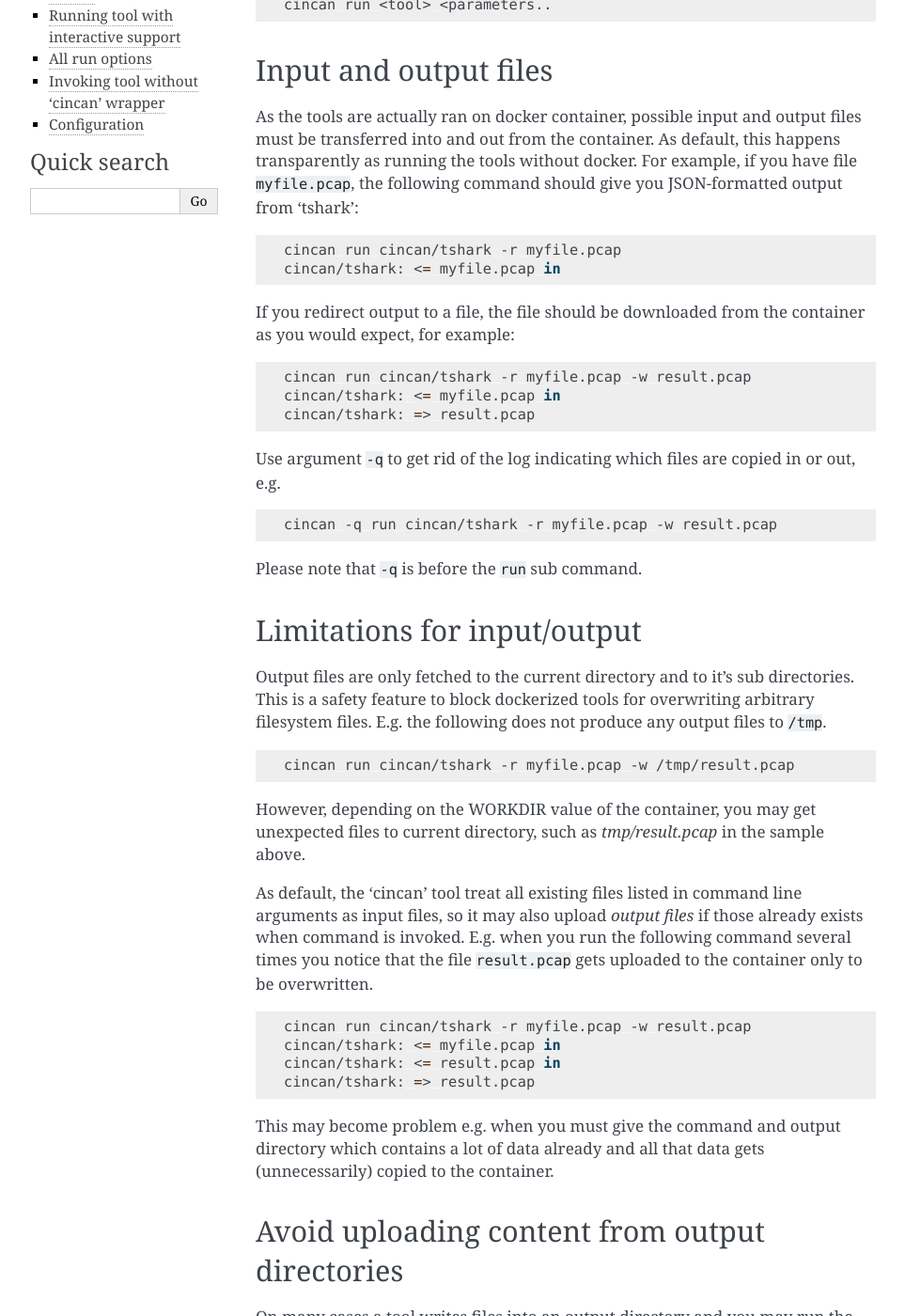
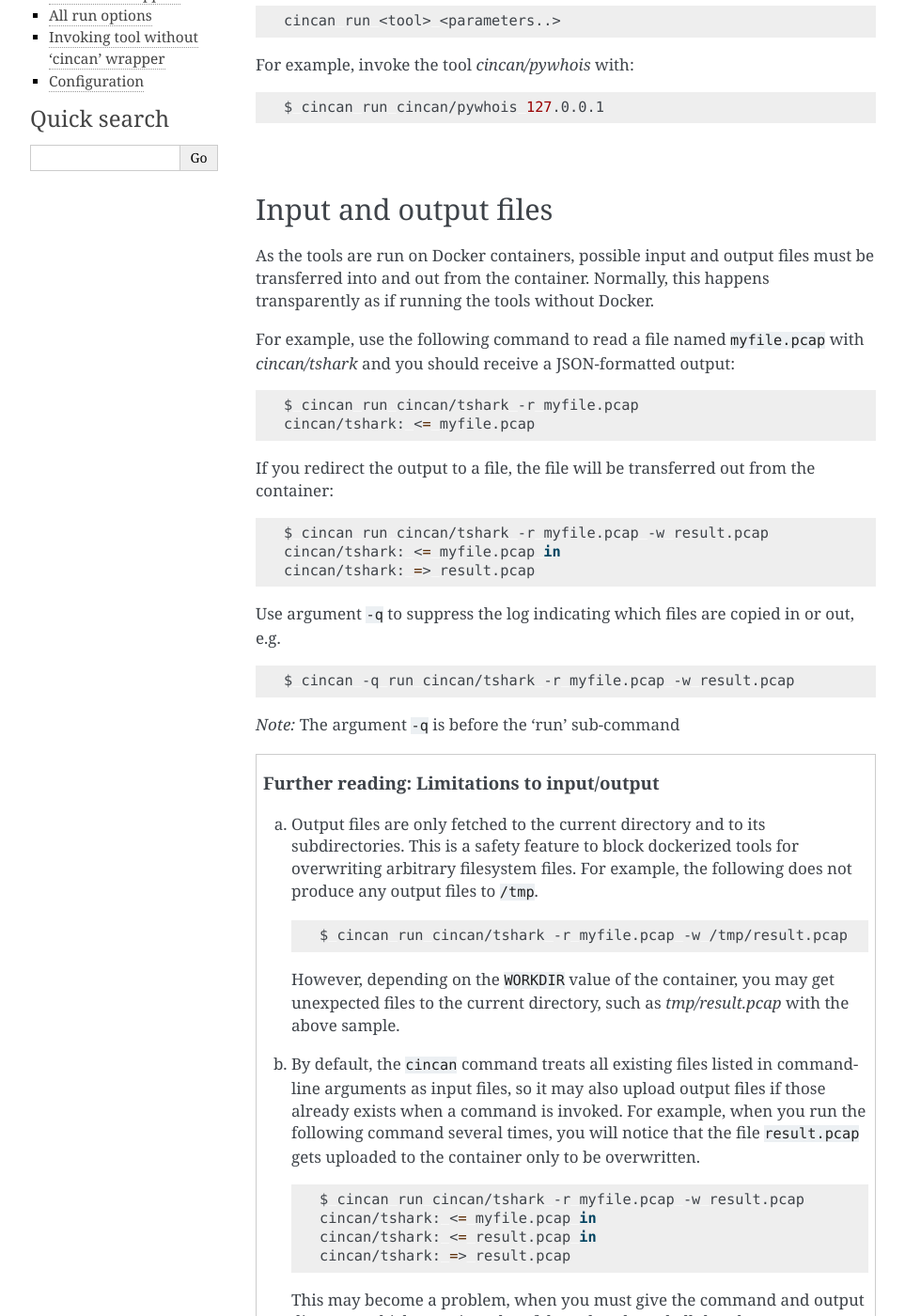
Before and after one commit to cincanproject/cincan-command, a Sphinx documentation site: the page built from docs/advanced_usage.rst, in a window 1280 px wide and 1400 px high, scrolled down 673 px. Shown: the whole window at 94% size, without its empty margins (148-1111 px from the left). Built offline with Sphinx 7.4.7, drawn with Linux system fonts in a browser that asks for light colours; some of the changed text lies outside the part shown.

Commit message:
Some Advanced Usage tweaking

```diff
--- a/docs/advanced_usage.rst
+++ b/docs/advanced_usage.rst
@@ -15,79 +15,71 @@
 
 A tool can be invoked with cincan using 'run' sub-command like this:
 
+A specific `tool <https://gitlab.com/CinCan/tools>`_ can be invoked with 'run' sub-command like this:
 
 .. code-block:: shell
 
-   cincan run <tool> <parameters..
+   cincan run <tool> <parameters..>
+
+For example, invoke the tool *cincan/pywhois* with:
+
+.. code-block:: shell
+
+   $ cincan run cincan/pywhois 127.0.0.1
+
+|
 
 ----------------------
 Input and output files
 ----------------------
 
-As the tools are actually ran on docker container,
-possible input and output files must be
-transferred into and out from the container.
-As default, this happens transparently as running the tools without docker.
-For example, if you have file ``myfile.pcap``,
-the following command should give you JSON-formatted output from 'tshark':
+As the tools are run on Docker containers, possible input and output files must be transferred into and out from the container. Normally, this happens transparently as if running the tools without Docker.
+
+For example, use the following command to read a file named ``myfile.pcap`` with *cincan/tshark* and you should receive a JSON-formatted output:
 
 .. code-block:: shell
 
-    cincan run cincan/tshark -r myfile.pcap
-    cincan/tshark: <= myfile.pcap in
+   $ cincan run cincan/tshark -r myfile.pcap
+   cincan/tshark: <= myfile.pcap
 
-If you redirect output to a file, the file should be downloaded from the
-container as you would expect, for example:
+If you redirect the output to a file, the file will be transferred out from the container:
 
 .. code-block:: shell
 
-    cincan run cincan/tshark -r myfile.pcap -w result.pcap
-    cincan/tshark: <= myfile.pcap in
-    cincan/tshark: => result.pcap
+   $ cincan run cincan/tshark -r myfile.pcap -w result.pcap
+   cincan/tshark: <= myfile.pcap in
+   cincan/tshark: => result.pcap
 
-Use argument ``-q`` to get rid of the log indicating which files are copied in or
-out, e.g.
+Use argument ``-q`` to suppress the log indicating which files are copied in or out, e.g.
 
 .. code-block:: shell
 
-    cincan -q run cincan/tshark -r myfile.pcap -w result.pcap
+   $ cincan -q run cincan/tshark -r myfile.pcap -w result.pcap
 
-Please note that ``-q`` is before the ``run`` sub command.
+*Note:* The argument ``-q`` is before the 'run' sub-command
 
-----------------------------
-Limitations for input/output
-----------------------------
+.. topic:: Further reading: Limitations to input/output
 
-Output files are only fetched to the current directory and to it's sub directories.
-This is a safety feature to block dockerized tools for overwriting
-arbitrary filesystem files.
-E.g. the following does not produce any output files to ``/tmp``.
+   a) Output files are only fetched to the current directory and to its subdirectories. This is a safety feature to block dockerized tools for overwriting arbitrary filesystem files. For example, the following does not produce any output files to ``/tmp``.
 
-.. code-block:: shell
+      .. code-block:: shell
 
-    cincan run cincan/tshark -r myfile.pcap -w /tmp/result.pcap
+         $ cincan run cincan/tshark -r myfile.pcap -w /tmp/result.pcap
 
-However, depending on the WORKDIR value of the container, you may get
-unexpected files to current directory, such as `tmp/result.pcap`
-in the sample above.
+      However, depending on the ``WORKDIR`` value of the container, you may get unexpected files to the current directory, such as *tmp/result.pcap* with the above sample.
 
-As default, the 'cincan' tool treat all existing files
-listed in command line arguments as input files, so it may also upload
-*output files* if those already exists when command is invoked. E.g.
-when you run the following command several times you notice that the
-file ``result.pcap`` gets uploaded to the container only to be
-overwritten.
+   b) By default, the ``cincan`` command treats all existing files listed in command-line arguments as input files, so it may also upload output files if those already exists when a command is invoked. For example, when you run the following command several times, you will notice that the file ``result.pcap`` gets uploaded to the container only to be overwritten.
 
-.. code-block:: shell
+      .. code-block:: shell
 
-    cincan run cincan/tshark -r myfile.pcap -w result.pcap
-    cincan/tshark: <= myfile.pcap in
-    cincan/tshark: <= result.pcap in
-    cincan/tshark: => result.pcap
+         $ cincan run cincan/tshark -r myfile.pcap -w result.pcap
+         cincan/tshark: <= myfile.pcap in
+         cincan/tshark: <= result.pcap in
+         cincan/tshark: => result.pcap
 
-This may become problem e.g. when you must give the command
-and output directory which contains a lot of data already and
-all that data gets (unnecessarily) copied to the container.
+      This may become a problem, when you must give the command and output directory which contains a lot of data already and all that data gets (unnecessarily) copied to the container, for example.
+
+|
 
 -----------------------------------------------
 Avoid uploading content from output directories
@@ -109,7 +101,7 @@
 
 .. code-block:: shell
 
-    cincan run cincan/volatility -f image.raw --dump-dir dump/ memdump -p 123
+    $ cincan run cincan/volatility -f image.raw --dump-dir dump/ memdump -p 123
     cincan/volatility: <= image.raw
     cincan/volatility: <= dump
     cincan/volatility: => dump/123.dmp
@@ -119,7 +111,7 @@
 
 .. code-block:: shell
 
-    cincan run cincan/volatility -f image.raw --dump-dir dump/ memdump -p 456
+    $ cincan run cincan/volatility -f image.raw --dump-dir dump/ memdump -p 456
     cincan/volatility: <= image.raw
     cincan/volatility: <= dump
     cincan/volatility: <= dump/123.dmp
@@ -131,12 +123,14 @@
 
 .. code-block:: shell
 
-    cincan run -d dump cincan/volatility -f image.raw --dump-dir dump/ memdump -p 789
+    $ cincan run -d dump cincan/volatility -f image.raw --dump-dir dump/ memdump -p 789
     cincan/volatility: <= image.raw
     cincan/volatility: <= dump
     cincan/volatility: => dump/789.dmp
 
 You can provide the argument many times to create multiple directories.
+
+|
 
 -------------------------------
 Input and output file filtering
@@ -168,10 +162,12 @@
 
 .. code-block:: shell
 
-    cincan run -I "^dump/*" cincan/volatility -f image.raw --dump-dir dump memdump -p 789
+    $ cincan run -I "^dump/*" cincan/volatility -f image.raw --dump-dir dump memdump -p 789
     cincan/volatility: <= image.raw
     cincan/volatility: <= dump
     cincan/volatility: => dump/789.dmp
+
+|
 
 -----------------------------------------------------------
 Filtering by `.cincanignore` - file stored inside container
@@ -206,7 +205,7 @@
 
 .. code-block:: shell
 
-   tar c myfile.pcap | cincan run --in - cincan/tshark -r myfile.pcap
+   $ tar c myfile.pcap | cincan run --in - cincan/tshark -r myfile.pcap
 
 -------------------------------
 Getting tool output as tar file
@@ -221,7 +220,9 @@
 
 .. code-block:: shell
 
-    cincan run --out output.tar cincan/tshark -r myfile.pcap -w output.pcap
+    $ cincan run --out output.tar cincan/tshark -r myfile.pcap -w output.pcap
+
+|
 
 -------------------------------------
 Running tool with interactive support
@@ -231,7 +232,7 @@
 
 .. code-block:: shell
 
-   cincan run -it cincan/radare2 r2 /bin/ls
+   $ cincan run -it cincan/radare2 r2 /bin/ls
    cincan/radare2: <= /usr/bin/ls
    -- We are surrounded by the enemy. - Excellent, we can attack in any direction!
    [0x00005b10]> aaa
@@ -246,6 +247,8 @@
    [0x00005b10]>
 
 radare2 should open ``/bin/ls`` file, and this can be analysed by typing ``aaa`` and pressing enter.
+
+|
 
 ---------------
 All run options
@@ -269,9 +272,12 @@
 | | --no-defaults         |        | Ignore all container specific output filters. (.cincanignore) |
 +-------------------------+--------+---------------------------------------------------------------+
 
+|
+
 """"""""""""""""""
 ``run`` subcommand
 """"""""""""""""""
+
 +---------------------------+------+---------------------------------------------------------------+
 | Similar to ``docker run`` |      | Description                                                   |
 +===========================+======+===============================================================+
@@ -292,6 +298,8 @@
 
 Consult `Docker run documentation <(https://docs.docker.com/engine/reference/commandline/run/>`_ for more details.
 
+|
+
 --------------------------------------
 Invoking tool without 'cincan' wrapper
 --------------------------------------
@@ -304,6 +312,8 @@
 
 Good luck with that! (seriously, no pun intended)
 Please consult Docker documentation for details.
+
+|
 
 -------------
 Configuration
@@ -320,6 +330,7 @@
 Example file could look like:
 
 .. code-block:: json
+   :caption: ~/.cincan/config.json
 
    {
      "show_updates": false
```
Also changed, not shown: other parts of docs/advanced_usage.rst (+3 -0 lines).
